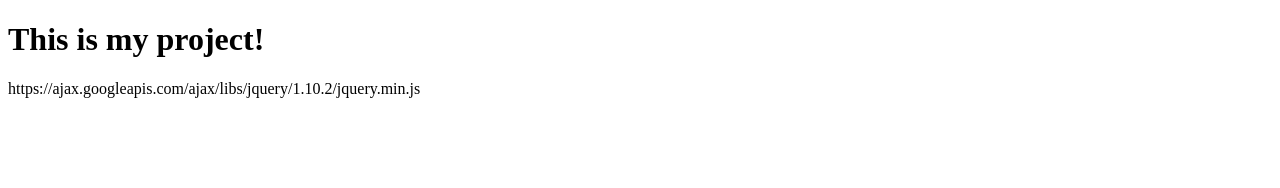
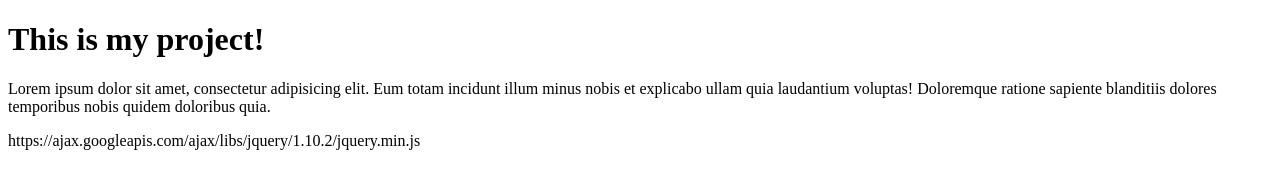
Before and after one commit to adeel14/testing-git, a plain HTML site: page index.html in a window 1280 px wide. Drawn offline with Linux system fonts and the light colour scheme; files that its build step writes are made by us from their sources; files whose address does not match are found by name.

Commit message:
need to have some test on page

```diff
--- a/index.html
+++ b/index.html
@@ -9,6 +9,9 @@
 	<h1>
 		This is my project!
 	</h1>
+	<p>
+		Lorem ipsum dolor sit amet, consectetur adipisicing elit. Eum totam incidunt illum minus nobis et explicabo ullam quia laudantium voluptas! Doloremque ratione sapiente blanditiis dolores temporibus nobis quidem doloribus quia.
+	</p>
 
 
 
```
